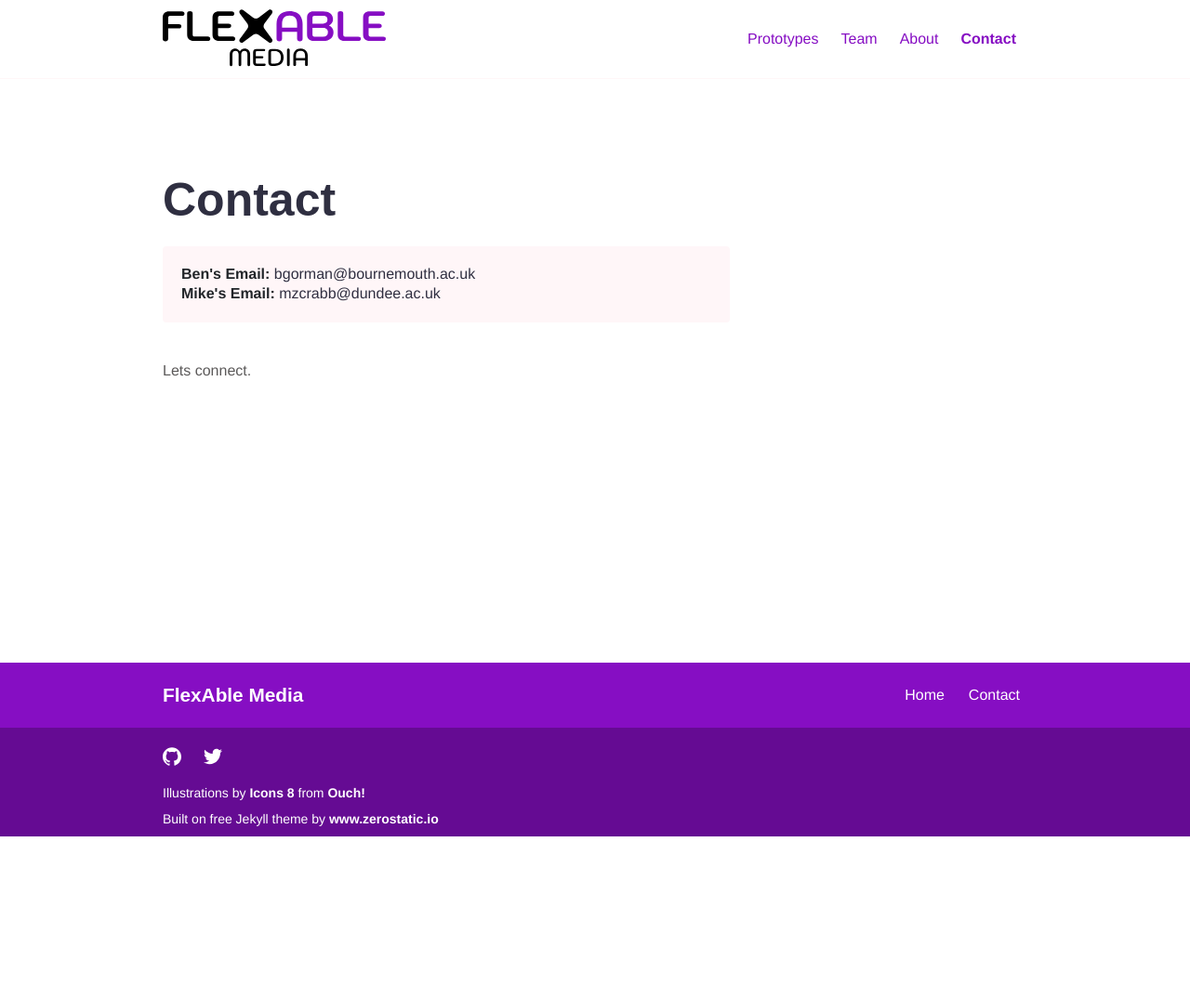
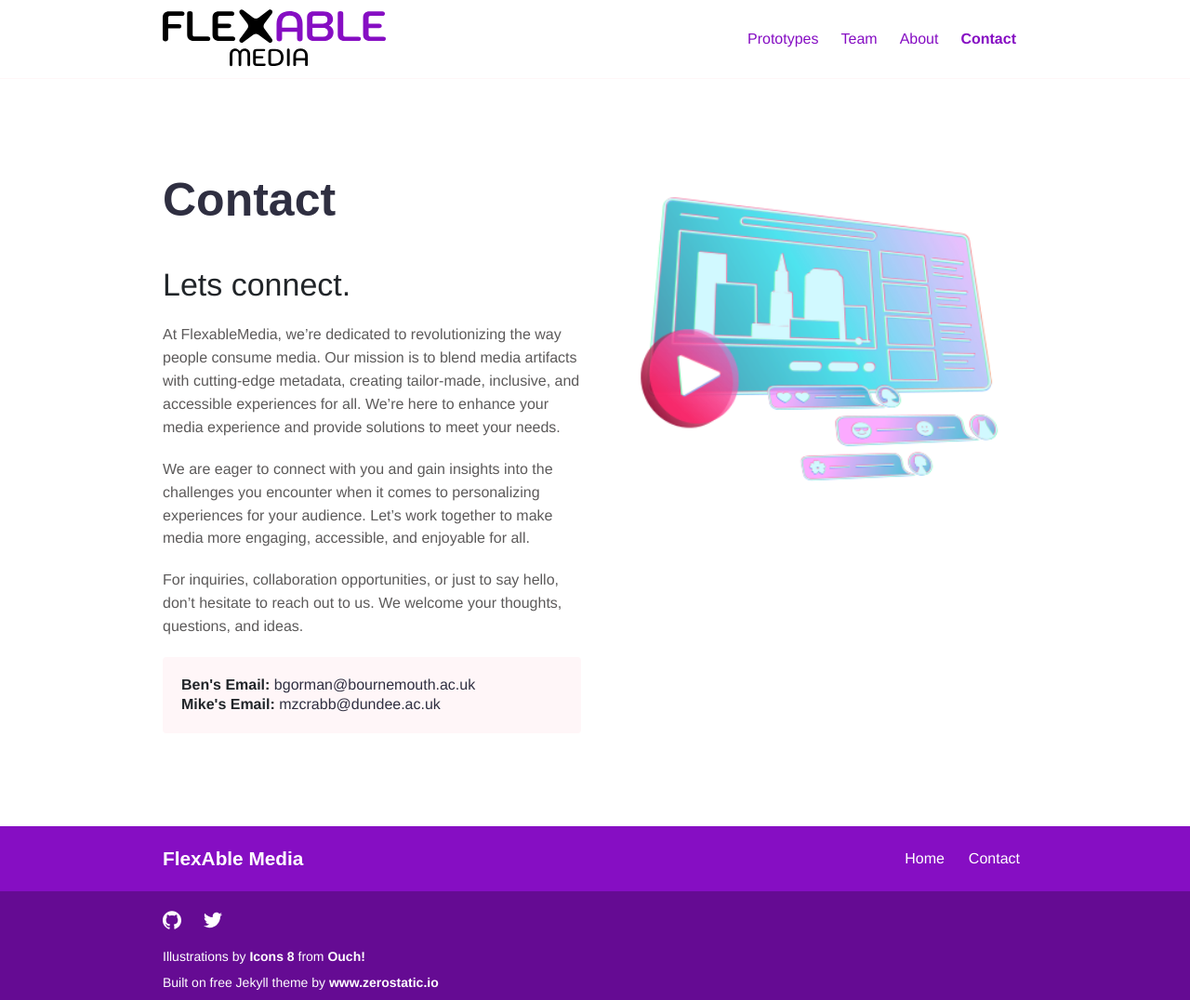
Before and after one commit to flexable-media/website, a Jekyll site: the page built from contact.md, in a window 1280 px wide. Shown: the whole page at 93% size. Built offline with Jekyll 4.4.1, drawn with Linux system fonts in a browser that asks for light colours; some web fonts are replaced; before the commit the page ends 900 px from its top, so only the background shows below that.

Commit message:
Updated contact page

```diff
--- a/_includes/call.html
+++ b/_includes/call.html
@@ -1,8 +1,5 @@
 <div class="call">
   <div class="call-box-top">
-    {% if site.data.contact.phone %}
-        <div class="call-phone"><strong>Phone: </strong> {{ site.data.contact.phone }} </div>
-    {% endif %}
     {% if site.data.contact.email %}
     <div class="call-email"><strong>Ben's Email: </strong>
       <a href="mailto:{{ .site.data.contact.email }}">
--- a/_layouts/contact.html
+++ b/_layouts/contact.html
@@ -6,12 +6,18 @@ bodyClass: "page-contact"
 
 <div class="container pb-6 pt-6 pt-md-10 pb-md-10">
     <div class="row justify-content-start">
-        <div class="col-12 col-md-8">
+        <div class="col-12 col-md-7 col-lg-6 order-2 order-md-1">
             <div class="service service-single">
                 <h1 class="title">{{page.title}}</h1>
+                <div class="content mt-4">{{content}}</div>
                 {% include call.html show_button=false %}
-                <div class="content mt-4">{{content}}</div>
             </div>
+          </div>
+          {% if page.intro_image %}
+          <div class="col-12 col-md-5 col-lg-6 order-1 order-md-2 position-relative">
+            <img alt="{{ page.intro_image_desc }}" class="intro-image{% if page.intro_image_absolute %} intro-image-absolute{% endif %}{% if page.intro_image_hide_on_mobile %} intro-image-hide-mobile{% endif %}" src="{{ page.intro_image | relative_url }}" />
+          </div>
+          {% endif %}
         </div>
     </div>
 </div>
--- a/contact.md
+++ b/contact.md
@@ -2,6 +2,16 @@
 title: Contact
 layout: contact
 description: Contact
+intro_image: "images/illustrations/comments.png"
+intro_image_desc: "Illustration of interacting with an online stream of a city panorama in futuristic style"
+intro_image_absolute: false
+intro_image_hide_on_mobile: false
 ---
 
-Lets connect.
+# Lets connect.
+
+At FlexableMedia, we're dedicated to revolutionizing the way people consume media. Our mission is to blend media artifacts with cutting-edge metadata, creating tailor-made, inclusive, and accessible experiences for all. We're here to enhance your media experience and provide solutions to meet your needs.
+
+We are eager to connect with you and gain insights into the challenges you encounter when it comes to personalizing experiences for your audience. Let's work together to make media more engaging, accessible, and enjoyable for all.
+
+For inquiries, collaboration opportunities, or just to say hello, don't hesitate to reach out to us. We welcome your thoughts, questions, and ideas.
```
Also changed, not shown: _prototypes/GraphicNovelSubtitles.md (+1 -1 lines), 2 other files.
